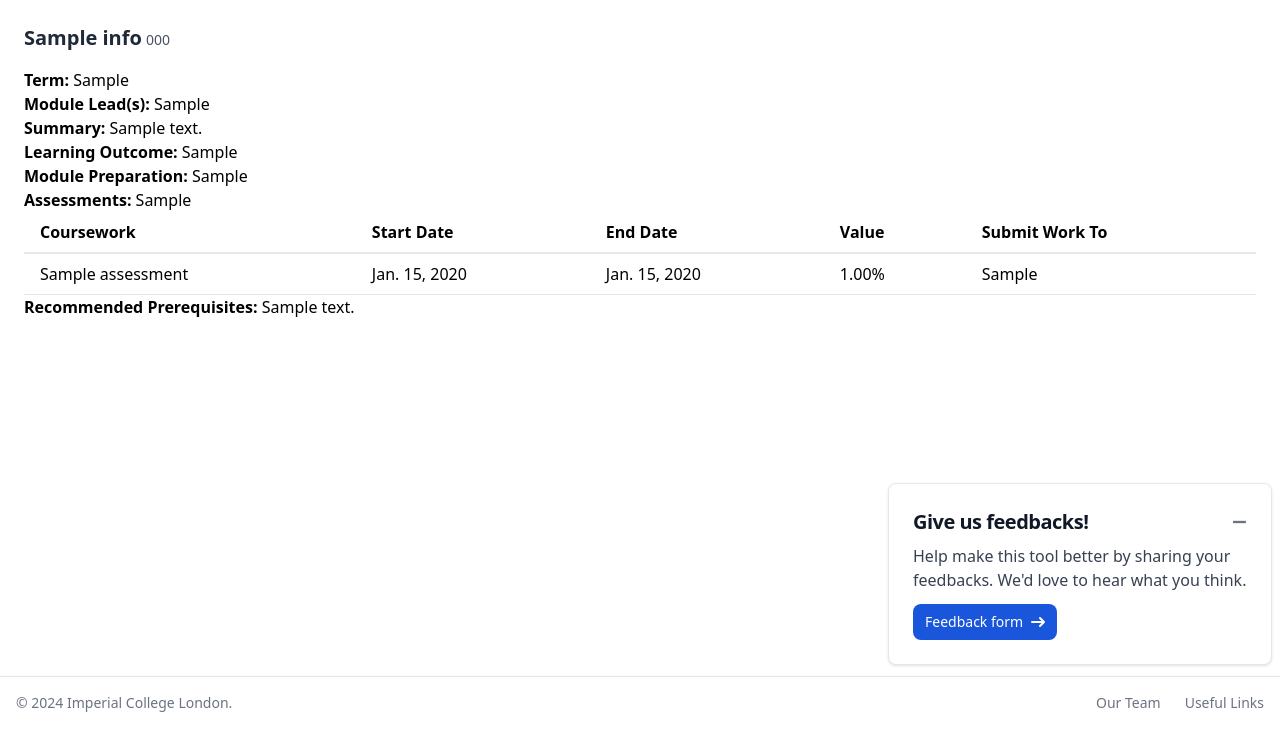
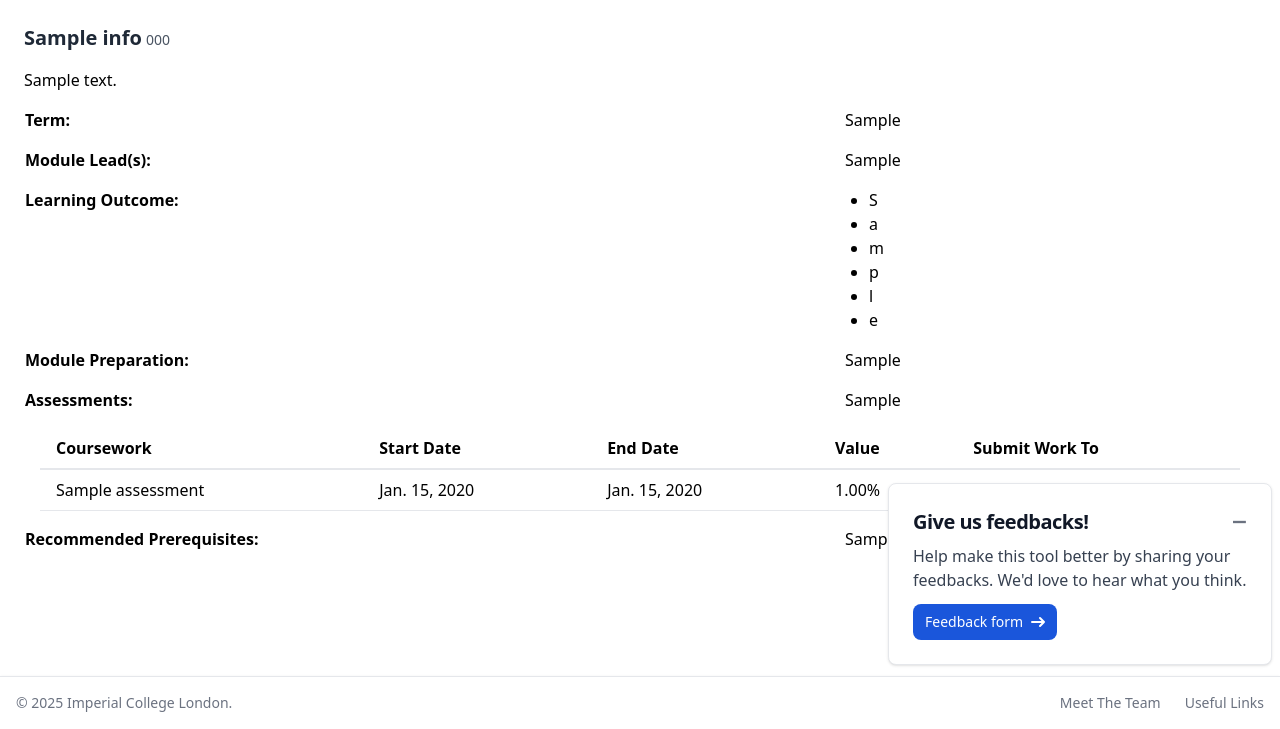
Before and after one commit to Blastzit/MCMT, a Django app: template templates/modules/module_detail.html in a window 1280 px wide. Shown: the part 71-800 px from the top of the page. Run offline with Django 5.2, Linux system fonts and the light colour scheme; the template is opened without the code that fills it: values that come from a table or form of the project are taken from there, others are empty; tables that the repository leaves empty hold one stand-in row (values such as "Sample post"); parts of the project's set-up code (start-up, migrations or seed data) failed here and were passed over; some libraries are stand-ins or nearby versions.

Commit message:
learning outcomes, alumni details

```diff
--- a/alumni/urls.py
+++ b/alumni/urls.py
@@ -1,6 +1,7 @@
 from django.urls import path
-from .views import alumni_list
+from .views import alumni_list, alumni_detail
 
 urlpatterns = [
     path('', alumni_list, name='alumni'),
+    path('<int:id>/', alumni_detail, name='alumni_detail'),
 ]
--- a/alumni/views.py
+++ b/alumni/views.py
@@ -4,3 +4,7 @@
 def alumni_list(request):
     alumni_list = Alumni.objects.all()
     return render(request, 'alumni/alumni.html', {'alumni_list': alumni_list})
+
+def alumni_detail(request, id):
+    alumni = Alumni.objects.get(id=id)
+    return render(request, 'alumni/alumni_detail.html', {'alumni': alumni})
--- a/modules/modules_graph.py
+++ b/modules/modules_graph.py
@@ -79,7 +79,7 @@
     return G
 
 def generate_bokeh_plot(G):
-    HOVER_TOOLTIPS = [("Module", "@index"), ("Name", "@name"), ("Total Weight", "@weight")]
+    HOVER_TOOLTIPS = [("Module", "@name"), ("Code", "@index")]
 
     plot = figure(tooltips=HOVER_TOOLTIPS,
                 tools="pan,wheel_zoom", active_scroll='wheel_zoom', toolbar_location=None,
--- a/static/css/styles.css
+++ b/static/css/styles.css
@@ -1616,6 +1559,18 @@
   resize: both;
 }
 
+.list-inside {
+  list-style-position: inside;
+}
+
+.list-outside {
+  list-style-position: outside;
+}
+
+.list-disc {
+  list-style-type: disc;
+}
+
 .grid-cols-1 {
   grid-template-columns: repeat(1, minmax(0, 1fr));
 }
@@ -2139,12 +2077,24 @@
   padding-top: 1rem;
 }
 
+.pl-2 {
+  padding-left: 0.5rem;
+}
+
+.pl-6 {
+  padding-left: 1.5rem;
+}
+
 .text-left {
   text-align: left;
 }
 
 .text-center {
   text-align: center;
+}
+
+.align-top {
+  vertical-align: top;
 }
 
 .text-2xl {
--- a/templates/alumni/alumni.html
+++ b/templates/alumni/alumni.html
@@ -17,7 +17,7 @@
                      src="{% if alumni.profile_image %}{{ alumni.profile_image.url }}{% else %}{% static 'icons/default-avatar.webp' %}{% endif %}"
                      alt="Avatar">
                 <div class="ml-4">
-                  <a href="#">
+                  <a href="{% url 'alumni_detail' alumni.id %}">
                     <h5 class="m-0 text-xl font-semibold tracking-tight text-gray-900">{{ alumni.name }}</h5>
                   </a>
                   <p class="font-medium text-gray-500">{{ alumni.job }}</p>
@@ -26,7 +26,7 @@
               </div>
               <p class="text-gray-700 mb-2">{{ alumni.intro }}</p>
             </div>
-            <a href="#"
+            <a href="{% url 'alumni_detail' alumni.id %}"
                class="inline-flex font-medium items-center text-blue-600 hover:underline mt-4">
               See more
               <svg class="w-3 h-3 ms-2.5 rtl:rotate-[270deg]"
--- a/templates/base.html
+++ b/templates/base.html
@@ -148,13 +148,13 @@
     </main>
     <footer class="fixed bottom-0 left-0 z-20 w-full p-4 bg-white border-t border-gray-200 shadow">
       <div class="max-w-screen-xl mx-auto flex items-center justify-between">
-        <span class="text-sm text-gray-500 text-center">© 2024 <a href="https://www.imperial.ac.uk"
+        <span class="text-sm text-gray-500 text-center">© 2025 <a href="https://www.imperial.ac.uk"
     target="_blank"
     class="hover:underline">Imperial College London</a>.
         </span>
         <ul class="flex flex-wrap items-center text-sm font-medium text-gray-500 mt-0">
           <li>
-            <a href="{% url 'our_team' %}" class="hover:underline me-6">Our Team</a>
+            <a href="{% url 'our_team' %}" class="hover:underline me-6">Meet The Team</a>
           </li>
           <li>
             <a href="#" class="hover:underline"></a>
--- a/templates/modules/module_detail.html
+++ b/templates/modules/module_detail.html
@@ -20,31 +20,51 @@
   </div>
 {% endblock header %}
 {% block content %}
-  <p>
-    <strong>Term:</strong> {{ module.term }}
-  </p>
-  <p>
-    <strong>Module Lead(s):</strong> {{ module.lecturer }}
-  </p>
-  {% if module.summary %}
-    <p>
-      <strong>Summary:</strong> {{ module.summary }}
-    </p>
-  {% endif %}
+  {% if module.summary %}<p>{{ module.summary }}</p>{% endif %}
+  <table class="table-auto w-full text-left mt-2">
+    <tbody>
+      <tr>
+        <td class="align-top py-2">
+          <strong>Term:</strong>
+        </td>
+        <td class="px-4 py-2">{{ module.term }}</td>
+      </tr>
+      <tr>
+        <td class="align-top py-2">
+          <strong>Module Lead(s):</strong>
+        </td>
+        <td class="px-4 py-2">{{ module.lecturer }}</td>
+      </tr>
       {% if module.learning_outcome %}
-    <p>
-      <strong>Learning Outcome:</strong> {{ module.learning_outcome }}
-    </p>
+        <tr>
+          <td class="align-top py-2">
+            <strong>Learning Outcome:</strong>
+          </td>
+          <td class="px-4 py-2">
+            <ul class="list-disc list-outside pl-6">
+              {% for outcome in module.learning_outcome %}<li>{{ outcome }}</li>{% endfor %}
+            </ul>
+          </td>
+        </tr>
       {% endif %}
       {% if module.module_preparation %}
-    <p>
-      <strong>Module Preparation:</strong> {{ module.module_preparation }}
+        <tr>
+          <td class="align-top py-2">
+            <strong>Module Preparation:</strong>
+          </td>
+          <td class="px-4 py-2">{{ module.module_preparation }}</td>
+        </tr>
       {% endif %}
       {% if module.assessments %}
-      <p>
-        <strong>Assessments:</strong> {{ module.assessments }}
-      </p>
+        <tr>
+          <td class="align-top py-2">
+            <strong>Assessments:</strong>
+          </td>
+          <td class="px-4 py-2">{{ module.assessments }}</td>
+        </tr>
         {% if assessments %}
+          <tr>
+            <td colspan="2" class="px-4 py-2">
               <table class="table-auto w-full text-left">
                 <thead>
                   <tr class="border-b-2">
@@ -67,11 +87,18 @@
                   {% endfor %}
                 </tbody>
               </table>
+            </td>
+          </tr>
         {% endif %}
       {% endif %}
       {% if module.recommended_prerequisites %}
-      <p>
-        <strong>Recommended Prerequisites:</strong> {{ module.recommended_prerequisites }}
-      </p>
+        <tr>
+          <td class="align-top py-2">
+            <strong>Recommended Prerequisites:</strong>
+          </td>
+          <td class="px-4 py-2">{{ module.recommended_prerequisites }}</td>
+        </tr>
       {% endif %}
+    </tbody>
+  </table>
 {% endblock content %}
```
Also changed, not shown: other parts of static/css/styles.css (+8 -110 lines), templates/alumni/alumni_detail.html (added, +22 -0 lines), templates/assessment.html (+3 -10 lines). Lines whose indentation alone changed are shown as unchanged.
